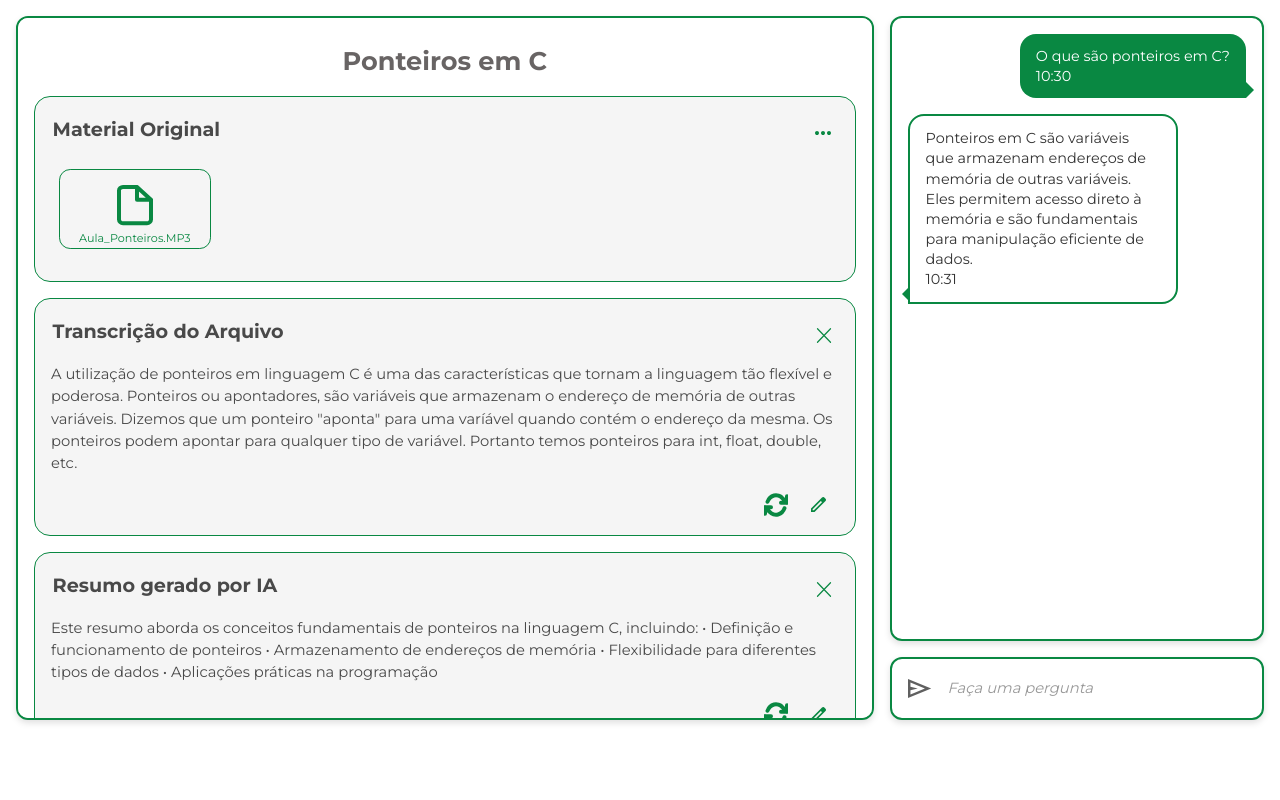
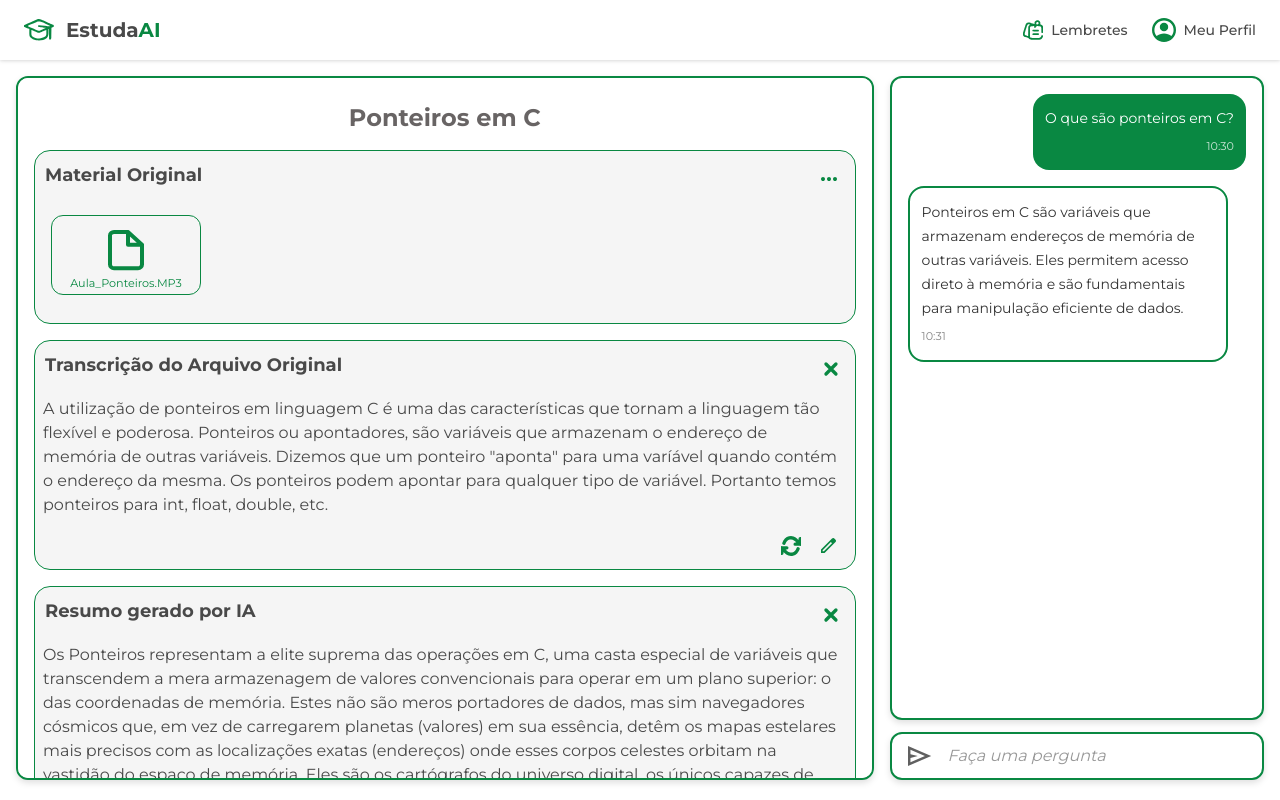
Before and after one commit to HChuvas/EstudaAI, a Next.js app: page /topico in a window 1280 px wide. Built offline with nearby package versions, Linux system fonts and the light colour scheme.

Commit message:
Tela tópico Revisão e Ajustes

```diff
--- a/app/components/CSS/transcricao.module.css
+++ /dev/null
@@ -1,321 +0,0 @@
-.mainContainer {
-    display: flex;
-    min-height: calc(100vh - 4rem);
-    gap: 1rem;
-    background-color: #FFFFFF;
-    width: 100%;
-    padding: 1rem;
-    box-sizing: border-box;
-}
-
-.transcricaoResumoContainer {
-    display: flex;
-    flex-direction: column;
-    flex: 1;
-    gap: 1rem;
-    border: 2px solid #098842;
-    background-color: #FFFFFF;
-    border-radius: 0.75rem;
-    padding: 1rem;
-    overflow-y: auto;
-    max-height: calc(100vh - 6rem);
-    width: 70%;
-}
-
-.arquivosContainer {
-    display: flex;
-    flex-direction: column;
-    padding: 1rem;
-    border: 1.5px solid #098842;
-    border-radius: 1rem;
-    background-color: #F5F5F5;
-}
-
-.arquivosRowContainer {
-    display: flex;
-    flex-direction: row;
-    gap: 0.5rem;
-    overflow-x: auto;
-    padding: 0.5rem 0;
-}
-
-.arquivosBox {
-    display: flex;
-    flex-direction: column;
-    justify-content: space-around;
-    overflow: hidden;
-    min-width: 9rem;
-    min-height: 5rem;
-    padding-top: 0.8rem;
-    margin-left: .5rem;
-    margin-bottom: .5rem;
-    border: 1.5px solid #098842;
-    border-radius: 0.7rem;
-    flex-shrink: 0;
-}
-
-.arquivosImage {
-    margin-left: 3.55rem;
-    margin-right: 3.55rem;
-}
-
-.arquivosHeading {
-    font-family: "Montserrat", sans-serif;
-    font-weight: normal;
-    font-style: normal;
-    font-size: 0.7rem;
-    text-align: center;
-    color: #098842;
-    margin-left: 0.2rem;
-    margin-right: 0.2rem;
-}
-
-.moreIconImage {
-    width: 1.65rem;
-    height: 1.65rem;
-}
-
-.xIconImage {
-    width: 1.65rem;
-    height: 1.65rem;
-}
-
-.transcricaoResumoBox {
-    flex: 1;
-    padding: 1rem;
-    border: 1.5px solid #098842;
-    border-radius: 1rem;
-    background-color: #F5F5F5;
-    color: #000000;
-}
-
-.chatContainer {
-    display: flex;
-    flex-direction: column;
-    width: 30%;
-    min-width: 300px;
-    gap: 1rem;
-}
-
-.chatBox {
-    flex: 1;
-    border: 2px solid #098842;
-    background: #FFFFFF;
-    border-radius: 0.75rem;
-    min-height: 400px;
-    padding: 1rem;
-    overflow-y: auto;
-    display: flex;
-    flex-direction: column;
-    gap: 1rem;
-    box-sizing: border-box;
-}
-
-.mensageBox {
-    display: flex;
-    align-items: center;
-    height: 9%;
-    border: 2px solid #098842;
-    background: #FFFFFF;
-    border-radius: 0.75rem;
-    padding: 0 1rem;
-    gap: 0.5rem;
-    box-sizing: border-box;
-}
-
-.heading1 {
-    font-family: "Montserrat", sans-serif;
-    font-weight: bold;
-    color: #686464;
-    font-size: clamp(1.50rem, 2vw, 2.2rem);
-    text-align: center;
-    margin: 0;
-    padding-top: 0.5rem;
-}
-
-.heading2 {
-    font-family: "Montserrat", sans-serif;
-    font-weight: bold;
-    color: #494949;
-    font-size: clamp(1.20rem, 1.45vw, 1.6rem);
-    text-align: left;
-    margin: 0 0 0.5rem 0;
-}
-
-.transcricaoResumoText {
-    font-family: "Montserrat", sans-serif;
-    font-weight: normal;
-    color: #494949;
-    font-size: clamp(0.70rem, 1.15vw, 1.2rem);
-    text-align: left;
-    line-height: 1.5;
-    margin: 0;
-}
-
-.upperBar {
-    display: flex;
-    justify-content: space-between;
-    align-items: center;
-    margin-bottom: 0.5rem;
-    padding-inline: .1rem;
-    padding-block: .1rem;
-}
-
-.downBar {
-    display: flex;
-    flex-direction: row;
-    justify-content: flex-end;
-    gap: 1.25rem;
-    padding-inline: .1rem;
-    padding-block: .1rem;
-    margin-top: 1rem;
-}
-
-.buttonPlanoEstudos {
-    height: 1.65rem;
-    width: 14rem;
-    border-radius: 0.6rem;
-    margin-bottom: 1rem;
-    margin-left: 1rem;
-    display: flex;
-    flex-direction: row;
-    justify-content: center;
-    align-items: center;
-    background-color: #098842;
-    font-family: "Montserrat", sans-serif;
-    font-weight: normal;
-    color: #ffffff;
-    font-size: 1.2rem;
-    cursor: pointer;
-    border: none;
-    box-sizing: border-box;
-}
-
-.buttonSendImage {
-    width: 24px;
-    height: 24px;
-}
-
-.buttonImage {
-    width: 1.65rem;
-    height: 1.65rem;
-}
-
-.textBoxUser {
-    align-self: flex-end;
-    max-width: 80%;
-    padding: 0.75rem 1rem;
-    background-color: #098842;
-    border-radius: 1rem 1rem 0 1rem;
-    color: white;
-    font-family: "Montserrat", sans-serif;
-    font-size: 0.9rem;
-    line-height: 1.4;
-    position: relative;
-    box-sizing: border-box;
-}
-
-.textBoxUser::after {
-    content: '';
-    position: absolute;
-    bottom: 0;
-    right: -8px;
-    width: 0;
-    height: 0;
-    border-left: 8px solid #098842;
-    border-top: 8px solid transparent;
-    border-bottom: 8px solid transparent;
-}
-
-.textBoxUser .timestamp {
-    font-size: 0.7rem;
-    opacity: 0.8;
-    margin-top: 0.25rem;
-    text-align: right;
-}
-
-.textBoxIA {
-    align-self: flex-start;
-    max-width: 80%;
-    padding: 0.75rem 1rem;
-    background-color: #FFFFFF;
-    border: 2px solid #098842;
-    border-radius: 1rem 1rem 1rem 0;
-    color: #333333;
-    font-family: "Montserrat", sans-serif;
-    font-size: 0.9rem;
-    line-height: 1.4;
-    position: relative;
-    box-sizing: border-box;
-}
-
-.textBoxIA::after {
-    content: '';
-    position: absolute;
-    bottom: 0;
-    left: -8px;
-    width: 0;
-    height: 0;
-    border-right: 8px solid #098842;
-    border-top: 8px solid transparent;
-    border-bottom: 8px solid transparent;
-}
-
-.textBoxIA::before {
-    content: '';
-    position: absolute;
-    bottom: 0;
-    left: -7px;
-    width: 0;
-    height: 0;
-    border-right: 8px solid #FFFFFF;
-    border-top: 8px solid transparent;
-    border-bottom: 8px solid transparent;
-}
-
-.textBoxIA .timestamp {
-    font-size: 0.7rem;
-    opacity: 0.6;
-    margin-top: 0.25rem;
-    text-align: left;
-}
-
-.textMensageInput {
-  font-family: "Montserrat", sans-serif;
-  font-weight: normal;
-  color: #494949;
-  font-size: clamp(0.75rem, 1.15vw, 1.5rem);
-  padding: 0.5rem;
-  flex: 1;
-  background: transparent;
-  border: none;
-  outline: none;
-  box-sizing: border-box;
-}
-
-.textMensageInput::placeholder {
-  color: #989898;
-  font-style: italic;
-}
-
-/* Removido o seletor * global e adicionado box-sizing individualmente */
-
-.transcricaoResumoBox::-webkit-scrollbar,
-.transcricaoResumoContainer::-webkit-scrollbar,
-.chatBox::-webkit-scrollbar {
-    width: 6px;
-}
-
-.transcricaoResumoBox::-webkit-scrollbar-track,
-.transcricaoResumoContainer::-webkit-scrollbar-track,
-.chatBox::-webkit-scrollbar-track {
-    background: #f1f1f1;
-    border-radius: 3px;
-}
-
-.transcricaoResumoBox::-webkit-scrollbar-thumb,
-.transcricaoResumoContainer::-webkit-scrollbar-thumb,
-.chatBox::-webkit-scrollbar-thumb {
-    background: #098842;
-    border-radius: 3px;
-}
--- a/app/topico/page.tsx
+++ b/app/topico/page.tsx
@@ -1,35 +1,37 @@
 'use client';
 import { useCallback, useState } from 'react';
-import styles from "../components/CSS/transcricao.module.css";
+import { Navbar } from "../components/navbar";
 
-interface TranscricaoData {
+type ConteudoData = {
+  id: number;
   titulo: string;
   conteudo: string;
 }
 
-interface ResumoData {
+type TopicoData = {
+  id: number;
   titulo: string;
-  conteudo: string;
+  conteudos: ConteudoData[];
 }
 
-const transcricaoExemplo: TranscricaoData = {
-  titulo: "Transcrição do Arquivo",
-  conteudo: `A utilização de ponteiros em linguagem C é uma das características que tornam a linguagem tão flexível e poderosa.
-Ponteiros ou apontadores, são variáveis que armazenam o endereço de memória de outras variáveis.
-Dizemos que um ponteiro "aponta" para uma varíável quando contém o endereço da mesma.
-Os ponteiros podem apontar para qualquer tipo de variável. Portanto temos ponteiros para int, float, double, etc.`
-};
+export default function Page() {
+  const [topicoData, setTopicoData] = useState<TopicoData>({
+    id: 1,
+    titulo: 'Ponteiros em C',
+    conteudos: [
+      {
+        id: 1,
+        titulo: 'Transcrição do Arquivo Original',
+        conteudo: 'A utilização de ponteiros em linguagem C é uma das características que tornam a linguagem tão flexível e poderosa. Ponteiros ou apontadores, são variáveis que armazenam o endereço de memória de outras variáveis. Dizemos que um ponteiro "aponta" para uma varíável quando contém o endereço da mesma. Os ponteiros podem apontar para qualquer tipo de variável. Portanto temos ponteiros para int, float, double, etc.'
+      },
+      {
+        id: 2,
+        titulo: 'Resumo gerado por IA',
+        conteudo: `Os Ponteiros representam a elite suprema das operações em C, uma casta especial de variáveis que transcendem a mera armazenagem de valores convencionais para operar em um plano superior: o das coordenadas de memória. Estes não são meros portadores de dados, mas sim navegadores cósmicos que, em vez de carregarem planetas (valores) em sua essência, detêm os mapas estelares mais precisos com as localizações exatas (endereços) onde esses corpos celestes orbitam na vastidão do espaço de memória. Eles são os cartógrafos do universo digital, os únicos capazes de mapear e percorrer diretamente as constelações de bytes que compõem a realidade computacional.`
+      }
+    ]
+  })
 
-const resumoExemplo: ResumoData = {
-  titulo: "Resumo gerado por IA",
-  conteudo: `Este resumo aborda os conceitos fundamentais de ponteiros na linguagem C, incluindo:
-• Definição e funcionamento de ponteiros
-• Armazenamento de endereços de memória
-• Flexibilidade para diferentes tipos de dados
-• Aplicações práticas na programação`
-};
-
-export default function Transcricao_Resumo() {
   const [mensagem, setMensagem] = useState('');
 
   const handleMaisOpcoes = useCallback(() => {
@@ -80,17 +82,27 @@ export default function Transcricao_Resumo() {
   }, [mensagem, handleEnviarMensagem]);
 
   return(
-    <main className={`${styles.mainContainer} min-h-[calc(100vh-4rem)] p-4 overflow-hidden`}>
+    <main>
+      <Navbar></Navbar>
+      <div className="flex min-h-[calc(100vh-4rem)] gap-4 bg-white w-full p-4 box-border overflow-hidden">
+        <section className="flex flex-col flex-1 gap-4 border-2 border-[#098842] bg-white rounded-xl p-4 overflow-y-auto max-h-[calc(100vh-6rem)] w-7/10 drop-shadow-md
+          [&::-webkit-scrollbar]:w-1.5
+          [&::-webkit-scrollbar-track]:bg-gray-100
+          [&::-webkit-scrollbar-track]:rounded
+          [&::-webkit-scrollbar-thumb]:bg-[#098842]
+          [&::-webkit-scrollbar-thumb]:rounded ">
 
-        <section className={`${styles.transcricaoResumoContainer} drop-shadow-md`}>
+          <h1 className=" font-montserrat font-bold text-[#686464] text-center m-0 pt-2 text-2xl">
+            {topicoData.titulo}
+          </h1>
 
-          <h1 className={styles.heading1}>Ponteiros em C</h1>
-
-          <div className={styles.arquivosContainer}>
-            <span className={styles.upperBar}>
-              <h2 className={styles.heading2}>Material Original</h2>
+          <div className="flex flex-col  pl-2 pr-3 pt-2 pb-3 border-[1.5px] border-[#098842] rounded-2xl bg-[#F5F5F5]">
+            <span className="flex justify-between items-center mb-2 px-0.5 py-0.5">
+              <h2 className="font-montserrat font-bold text-[#494949] text-left mb-2 text-lg">
+                Material Original
+              </h2>
               <button
-                className={`${styles.buttonImage} cursor-pointer`}
+                className="w-6 h-6 cursor-pointer"
                 aria-label="Mais opções"
                 onClick={handleMaisOpcoes}
               >
@@ -98,84 +110,61 @@ export default function Transcricao_Resumo() {
               </button>
             </span>
 
-            <div className={styles.arquivosRowContainer}>
-              <div className={styles.arquivosBox}>
-                <img src="/imagens/file.svg" className={styles.arquivosImage} alt="Ícone do arquivo"/>
-                <span className={styles.arquivosHeading}> Aula_Ponteiros.MP3 </span>
+            <div className="flex flex-row gap-2 overflow-x-auto py-2
+              [&::-webkit-scrollbar]:h-1.5
+              [&::-webkit-scrollbar-track]:bg-gray-100
+              [&::-webkit-scrollbar-track]:rounded
+              [&::-webkit-scrollbar-thumb]:bg-[#098842]
+              [&::-webkit-scrollbar-thumb]:rounded">
+              <div className="flex flex-col justify-around overflow-hidden min-w-36 min-h-20 pt-3 ml-2 mb-2 border-[1.5px] border-[#098842] rounded-xl shrink-0">
+                <img src="/imagens/file.svg" className="mx-14" alt="Ícone do arquivo"/>
+                <span className="font-montserrat font-normal text-[0.7rem] text-center text-[#098842] mx-0.5">
+                  Aula_Ponteiros.MP3
+                </span>
               </div>
             </div>
           </div>
 
-          <div className={styles.transcricaoResumoBox}>
-            <span className={styles.upperBar}>
-              <h2 className={styles.heading2}>{transcricaoExemplo.titulo}</h2>
+          {topicoData.conteudos.map(conteudo => (
+            <div key={conteudo.id} className="flex-1  pr-3 pl-2 pt-2 pb-3 border-[1.5px] border-[#098842] rounded-2xl bg-[#F5F5F5] text-black">
+              <span className="flex justify-between items-center mb-2 px-0.5 py-0.5">
+                <h2 className="font-montserrat font-bold text-[#494949] text-left mb-2 text-lg">
+                  {conteudo.titulo}
+                </h2>
                 <button
-                className={`${styles.buttonImage} cursor-pointer`}
-                aria-label="Fechar transcrição"
+                  className="w-5 h-5 cursor-pointer"
+                  aria-label={`Fechar ${conteudo.titulo}`}
                   onClick={handleFecharTranscricao}
                 >
-                <img src="/imagens/X.svg" alt="Fechar"/>
+                  <img src="/imagens/X-pequeno.svg" alt="Fechar"/>
                 </button>
               </span>
 
-            <p className={styles.transcricaoResumoText}>
-              {transcricaoExemplo.conteudo}
+              <p className="font-montserrat font-normal text-[#494949] text-left leading-6 m-0 text-clamp-1">
+                {conteudo.conteudo}
               </p>
 
-            <span className={styles.downBar}>
+              <span className="flex flex-row justify-end gap-5 px-0.5 py-0.5 mt-4">
                 <button
-                className={`${styles.buttonImage} cursor-pointer`}
-                aria-label="Atualizar transcrição"
+                  className="w-5 h-5 cursor-pointer"
+                  aria-label={`Atualizar ${conteudo.titulo}`}
                   onClick={handleAtualizarTranscricao}
                 >
                   <img src="/imagens/refresh.svg" alt="Atualizar"/>
                 </button>
                 <button
-                className={`${styles.buttonImage} cursor-pointer`}
-                aria-label="Renomear transcrição"
+                  className="w-5 h-5 cursor-pointer"
+                  aria-label={`Renomear ${conteudo.titulo}`}
                   onClick={handleRenomearTranscricao}
                 >
                   <img src="/imagens/editar.svg" alt="Renomear"/>
                 </button>
               </span>
             </div>
-
-          <div className={styles.transcricaoResumoBox}>
-            <span className={styles.upperBar}>
-              <h2 className={styles.heading2}>{resumoExemplo.titulo}</h2>
-              <button
-                className={`${styles.buttonImage} cursor-pointer`}
-                aria-label="Fechar resumo"
-                onClick={handleFecharResumo}
-              >
-                <img src="/imagens/X.svg" alt="Fechar"/>
-              </button>
-            </span>
-
-            <p className={styles.transcricaoResumoText}>
-              {resumoExemplo.conteudo}
-            </p>
-
-            <span className={styles.downBar}>
-              <button
-                className={`${styles.buttonImage} cursor-pointer`}
-                aria-label="Atualizar resumo"
-                onClick={handleAtualizarResumo}
-              >
-                <img src="/imagens/refresh.svg" alt="Atualizar"/>
-              </button>
-              <button
-                className={`${styles.buttonImage} cursor-pointer`}
-                aria-label="Renomear resumo"
-                onClick={handleRenomearResumo}
-              >
-                <img src="/imagens/editar.svg" alt="Renomear"/>
-              </button>
-            </span>
-          </div>
+          ))}
 
           <button
-            className={`${styles.buttonPlanoEstudos} cursor-pointer`}
+            className="h-6 w-56 rounded-lg mb-4 ml-4 flex flex-row justify-center items-center bg-[#098842] font-montserrat font-normal text-white text-xl cursor-pointer border-none box-border"
             aria-label="Abrir plano de estudos"
             onClick={handlePlanoEstudos}
           >
@@ -184,21 +173,26 @@ export default function Transcricao_Resumo() {
 
         </section>
 
-        <section className={styles.chatContainer}>
-          <div className={`${styles.chatBox} drop-shadow-md`}>
-            <div className={styles.textBoxUser}>
+        <section className="flex flex-col w-3/10 min-w-72 gap-3">
+          <div className="flex-1 border-2 border-[#098842] bg-white rounded-xl min-h-86 p-4 overflow-y-auto flex flex-col gap-4 box-border drop-shadow-md
+            [&::-webkit-scrollbar]:w-1.5
+            [&::-webkit-scrollbar-track]:bg-gray-100
+            [&::-webkit-scrollbar-track]:rounded
+            [&::-webkit-scrollbar-thumb]:bg-[#098842]
+            [&::-webkit-scrollbar-thumb]:rounded">
+            <div className="self-end max-w-80 p-3 bg-[#098842] rounded-2xl text-white font-montserrat text-sm leading-6 relative box-border">
               O que são ponteiros em C?
-              <div className="timestamp">10:30</div>
+              <div className="text-[0.7rem] opacity-80 mt-1 text-right">10:30</div>
             </div>
-            <div className={styles.textBoxIA}>
+            <div className="self-start max-w-80 p-3 bg-white border-2 border-[#098842] rounded-2xl text-[#333333] font-montserrat text-sm leading-6 relative box-border">
               Ponteiros em C são variáveis que armazenam endereços de memória de outras variáveis. Eles permitem acesso direto à memória e são fundamentais para manipulação eficiente de dados.
-              <div className="timestamp">10:31</div>
+              <div className="text-[0.7rem] opacity-60 mt-1 text-left">10:31</div>
             </div>
           </div>
 
-          <div className={`${styles.mensageBox} drop-shadow-md`}>
+          <div className="flex items-center h-12 border-2 border-[#098842] bg-white rounded-xl px-4 gap-2 box-border drop-shadow-md">
             <button
-              className={`${styles.buttonSendImage} cursor-pointer`}
+              className="w-6 h-6 cursor-pointer"
               aria-label="Enviar mensagem"
               onClick={handleEnviarMensagem}
               disabled={!mensagem.trim()}
@@ -211,12 +205,12 @@ export default function Transcricao_Resumo() {
               onChange={handleInputChange}
               onKeyPress={handleKeyPress}
               placeholder="Faça uma pergunta"
-              className={styles.textMensageInput}
+              className="font-montserrat font-normal text-[#494949] p-2 flex-1 bg-transparent border-none outline-none box-border placeholder:text-[#989898] placeholder:italic"
               aria-label="Digite sua pergunta"
             />
           </div>
         </section>
-
+      </div>
     </main>
   );
 }
```
Also changed, not shown: public/imagens/X-pequeno.svg (added). Lines whose indentation alone changed are shown as unchanged.
